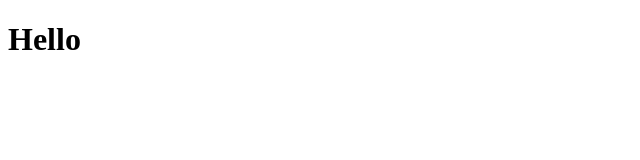
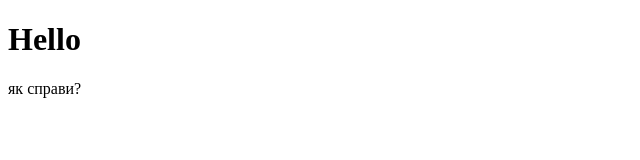
Before and after one commit to Yurij2407/homework, a plain HTML site: page index.html in a window 1280 px wide. Shown: the full height of the page, 0-640 px from the left. Drawn offline with Linux system fonts and the light colour scheme.

Commit message:
create new file

```diff
--- a/index.html
+++ b/index.html
@@ -5,9 +5,10 @@
     <meta charset="UTF-8">
     <meta http-equiv="X-UA-Compatible" content="IE=edge">
     <meta name="viewport" content="width=device-width, initial-scale=1.0">
-    <title>Document</title>
+    <title>Lesson 0</title>
 </head>
 <body>
     <H1>Hello</H1>
+    <p>як справи?</p>
 </body>
 </html>
```
